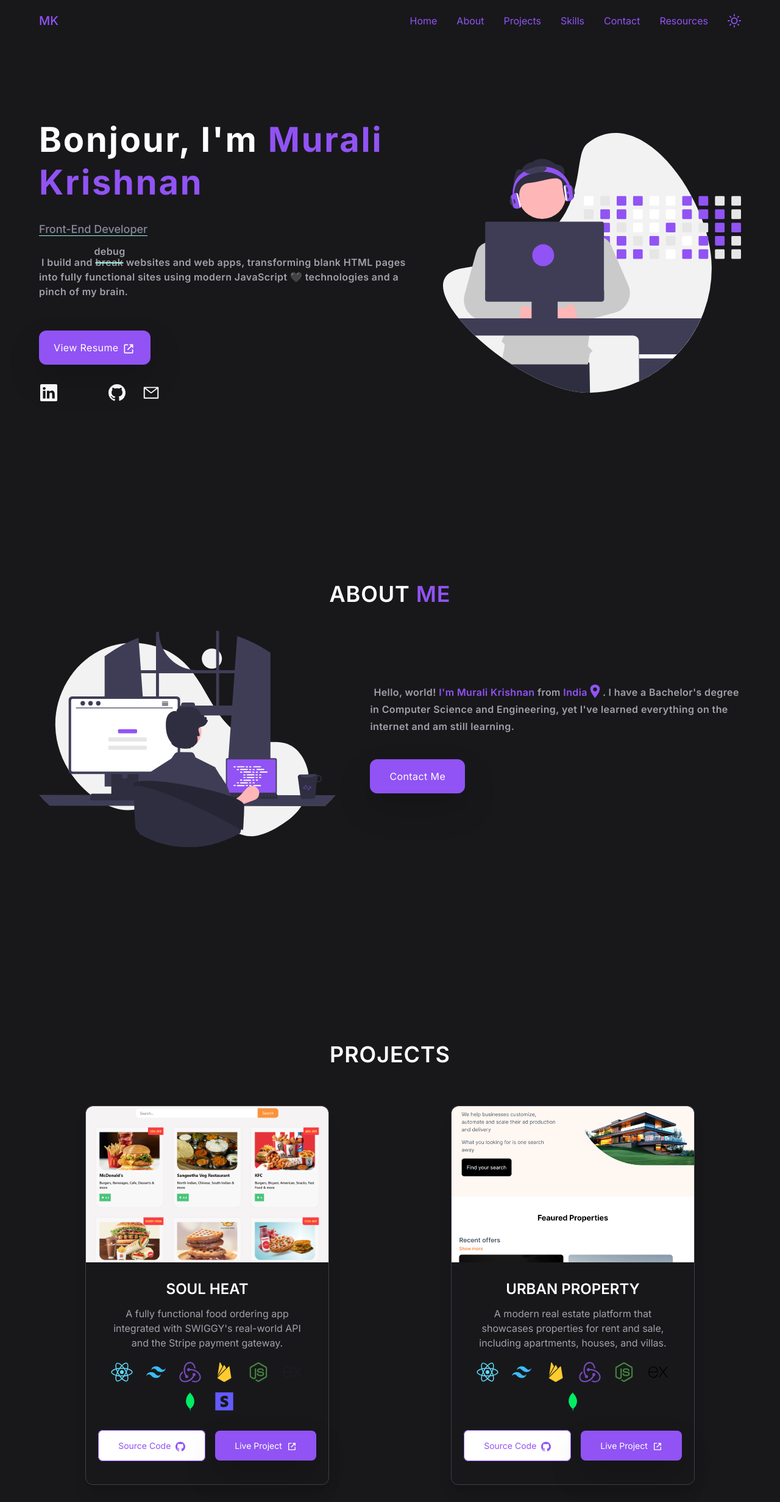
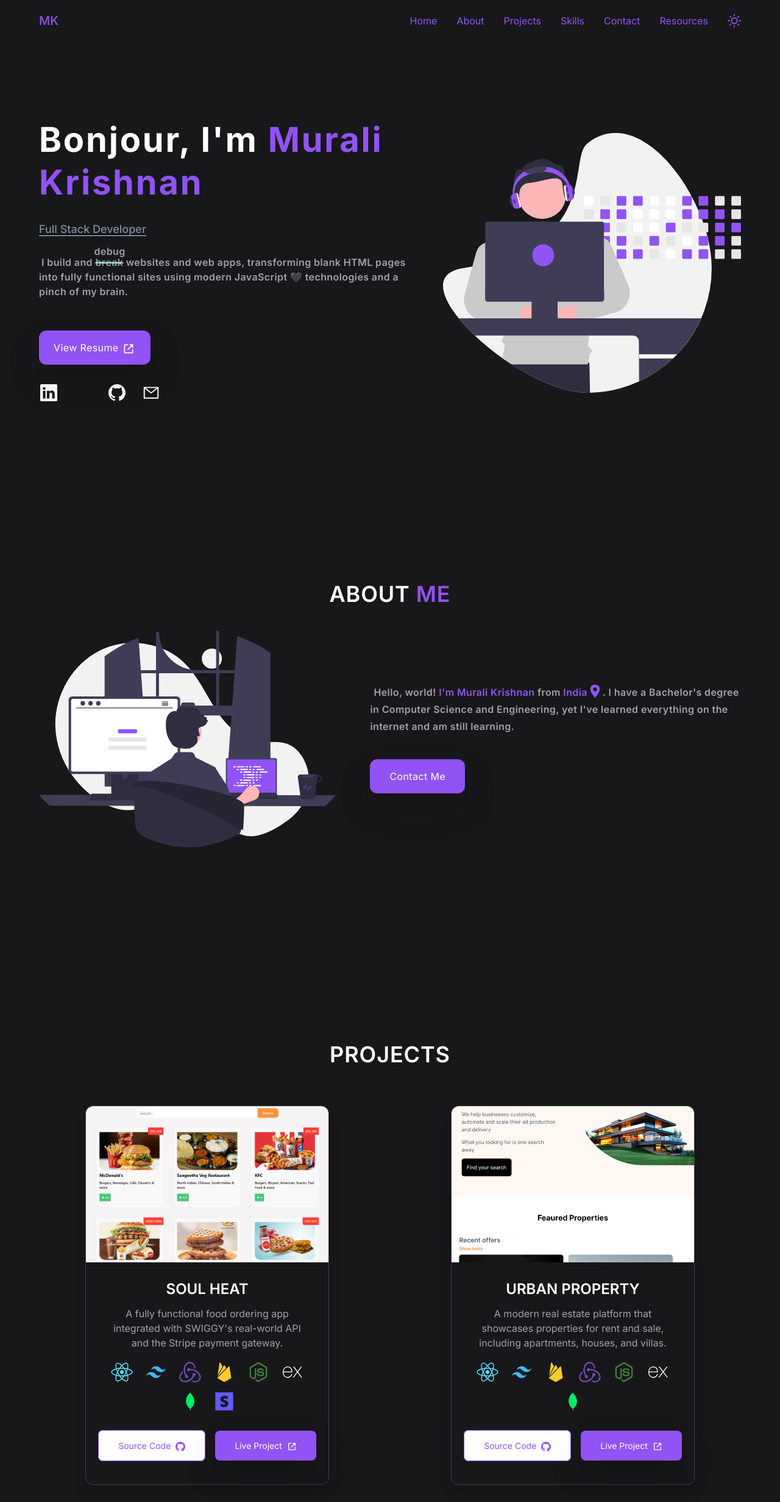
Before and after one commit to krish-98/muralikrishnan-portfolio, a React (Vite) app: page / in a window 1280 px wide. Shown: the top 2463 px of the page at 61% size. Built offline with nearby package versions, Linux system fonts and the light colour scheme; some icons are missing.

Commit message:
Update the resume link

```diff
--- a/src/components/Hero.jsx
+++ b/src/components/Hero.jsx
@@ -6,15 +6,16 @@ import { BsLinkedin, BsGithub } from 'react-icons/bs'
 import { useState } from 'react'
 
 const Hero = () => {
-  const [role, setRole] = useState('Front-End Developer')
+  const role = 'Full Stack Developer'
+  // const [role, setRole] = useState('Front-End Developer')
 
-  const handleMouseEnter = () => {
-    setRole('Full Stack Developer')
-  }
+  // const handleMouseEnter = () => {
+  //   setRole('Full Stack Developer')
+  // }
 
-  const handleMouseLeave = () => {
-    setRole('Front-End Developer')
-  }
+  // const handleMouseLeave = () => {
+  //   setRole('Front-End Developer')
+  // }
 
   return (
     <section
@@ -28,8 +29,8 @@ const Hero = () => {
         </h1>
 
         <p
-          onMouseEnter={handleMouseEnter}
-          onMouseLeave={handleMouseLeave}
+          // onMouseEnter={handleMouseEnter}
+          // onMouseLeave={handleMouseLeave}
           className="font-medium text-textGray underline underline-offset-4 decoration-primary md:text-lg dark:decoration-teal-200 transition duration-500"
         >
           {role}
@@ -51,7 +52,8 @@ const Hero = () => {
         </p>
 
         <a
-          href="https://drive.google.com/file/d/1TVajzNTNuNFU4nXum-FAOmbKedQYofLK/view?usp=sharing"
+          // href="https://drive.google.com/file/d/1TVajzNTNuNFU4nXum-FAOmbKedQYofLK/view?usp=sharing"
+          href="https://drive.google.com/file/d/1OewbvcLi7G5EOiSjLR5kL2GuaUQzkYHG/view?usp=sharing"
           target="_blank"
           rel="noreferrer"
           className="bg-primary text-white px-6 py-4 tracking-wide rounded-xl lg:mt-6 drop-shadow-2xl hover:text-lightBlack hover:bg-white hover:ring-2 hover:ring-primary transition ease-in-out duration-500 hover:shadow-lg hover:shadow-primary"
--- a/src/components/Project.jsx
+++ b/src/components/Project.jsx
@@ -47,7 +47,7 @@ const projects = [
       />,
       <SiExpress
         key="expressjs"
-        className="w-12 h-8 text-[#1b1f23] hover:scale-110 hover:shadow-primary transition-all ease-in-out duration-300"
+        className="w-12 h-8 text-[#1b1f23] hover:scale-110 hover:shadow-primary transition-all ease-in-out duration-300 dark:text-white"
       />,
       <DiMongodb
         key="mongodb"
@@ -90,7 +90,7 @@ const projects = [
       />,
       <SiExpress
         key="expressjs"
-        className="w-12 h-8 text-black hover:scale-110 hover:shadow-primary transition-all ease-in-out duration-300"
+        className="w-12 h-8 text-black hover:scale-110 hover:shadow-primary transition-all ease-in-out duration-300 dark:text-white"
       />,
       <DiMongodb
         key="mongodb"
```
